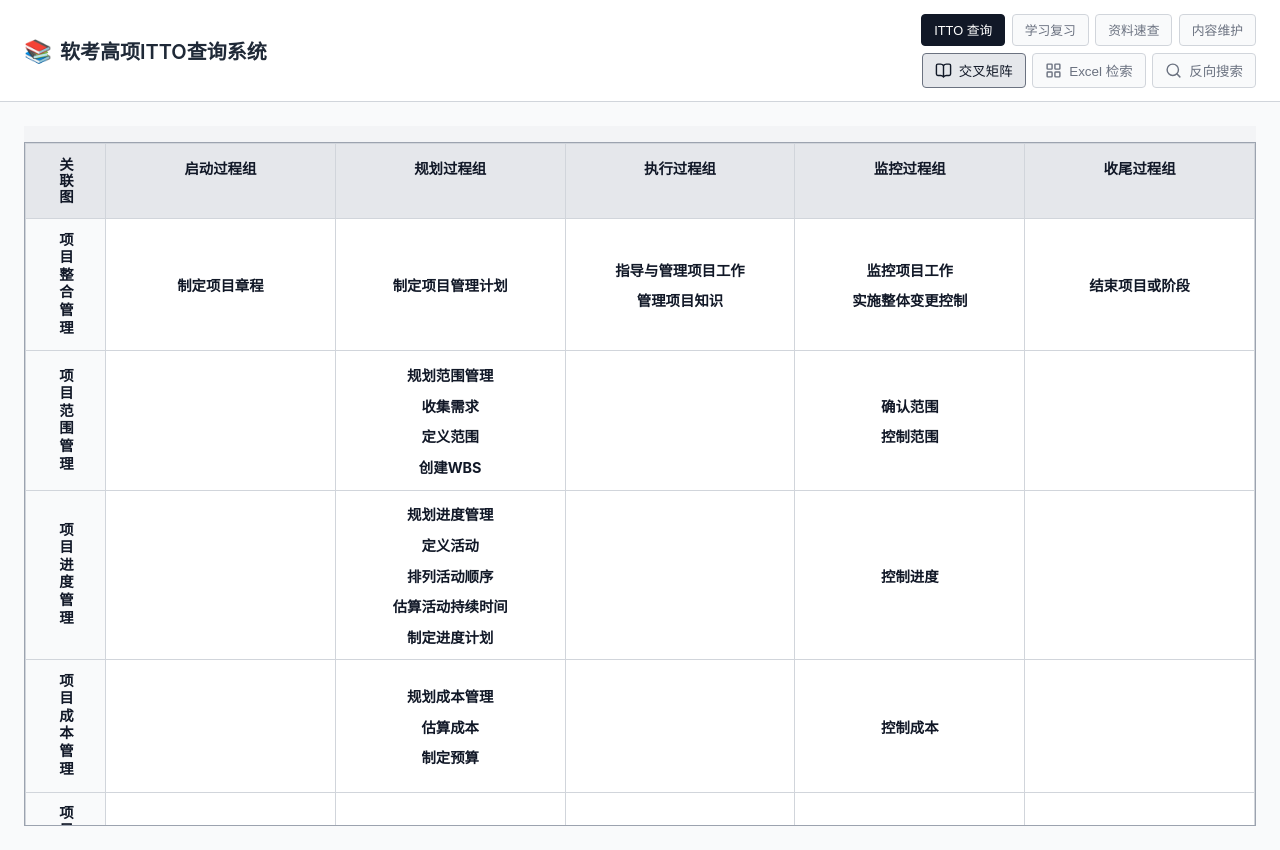
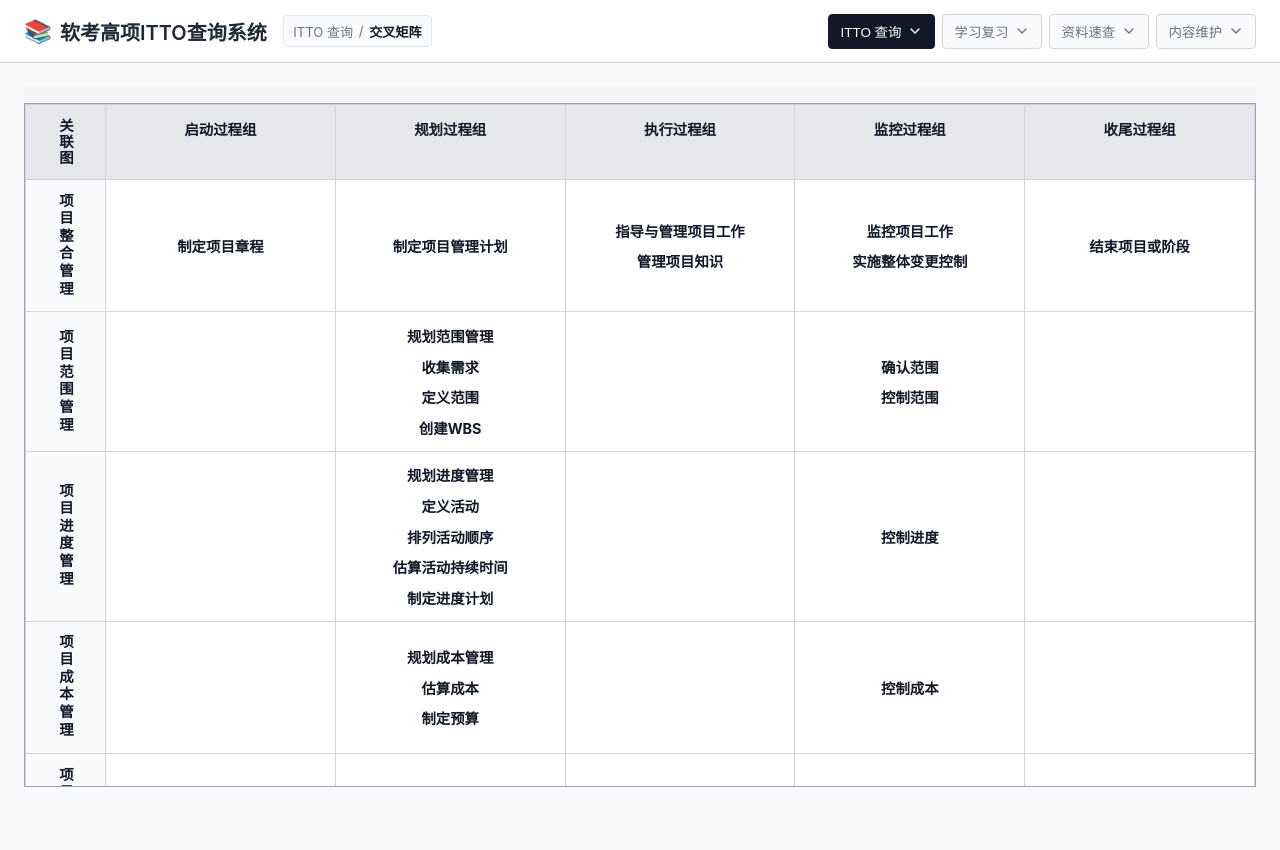
Before and after one commit to vosamy1982/ruankao-gaoxiang-tools, a React (Vite) app: page / in a window 1280 px wide. After the commit the page ends 811 px from the top, so only its background shows below. Built offline with nearby package versions, Linux system fonts and the light colour scheme.

Commit message:
feat: add dropdown navigation
Replace the flat grouped header navigation with desktop dropdown menus and a mobile grouped menu.

```diff
--- a/package.json
+++ b/package.json
@@ -1,7 +1,7 @@
 {
   "name": "ruankao-gaoxiang-tools",
   "private": false,
-  "version": "0.8.0",
+  "version": "0.9.0",
   "description": "A local-first study and ITTO query tool for the Ruankao advanced project management exam.",
   "license": "MIT",
   "type": "module",
--- a/src/App.css
+++ b/src/App.css
@@ -14,21 +14,23 @@
 }
 
 .app-header {
-  display: grid;
-  grid-template-columns: auto minmax(0, 1fr);
-  gap: 0.75rem 1.5rem;
+  position: relative;
+  z-index: 20;
+  display: flex;
   align-items: center;
+  justify-content: space-between;
+  gap: 1.25rem;
   padding: 0.85rem 1.5rem;
   background: var(--surface);
   border-bottom: 1px solid var(--border);
 }
 
-.app-header-top {
+.app-header-main {
   display: flex;
   align-items: center;
-  justify-content: space-between;
-  gap: 0.75rem;
+  gap: 1rem;
   min-width: 0;
+  flex: 1 1 auto;
 }
 
 .app-title {
@@ -42,76 +44,126 @@
   white-space: nowrap;
 }
 
-.mobile-nav-toggle {
+.app-current-location {
+  min-width: 0;
+  max-width: 240px;
+  display: inline-flex;
+  align-items: center;
+  gap: 0.35rem;
+  padding: 0.35rem 0.6rem;
+  border: 1px solid var(--border-light);
+  border-radius: 4px;
+  background: #f9fafb;
+  color: var(--text-muted);
+  font-size: 0.82rem;
+  white-space: nowrap;
+}
+
+.app-current-location strong {
+  min-width: 0;
+  overflow: hidden;
+  color: var(--text-main);
+  font-weight: 600;
+  text-overflow: ellipsis;
+}
+
+.mobile-nav-toggle,
+.mobile-navigation {
   display: none;
 }
 
-.app-navigation {
+.desktop-navigation {
   min-width: 0;
   display: flex;
-  flex-direction: column;
   align-items: flex-end;
+  justify-content: flex-end;
   gap: 0.45rem;
+  flex: 0 0 auto;
 }
 
-.primary-nav,
-.secondary-nav {
-  display: flex;
-  align-items: center;
-  justify-content: flex-end;
-  gap: 0.4rem;
-  max-width: 100%;
-  overflow-x: auto;
-  scrollbar-width: none;
+.nav-dropdown {
+  position: relative;
 }
 
-.primary-nav::-webkit-scrollbar,
-.secondary-nav::-webkit-scrollbar {
-  display: none;
-}
-
-.nav-group-btn,
-.nav-item-btn {
-  min-height: 2rem;
+.nav-dropdown-trigger {
+  min-height: 2.2rem;
   display: inline-flex;
   align-items: center;
   justify-content: center;
-  flex: 0 0 auto;
+  gap: 0.35rem;
+  padding: 0.4rem 0.7rem;
   white-space: nowrap;
   border: 1px solid var(--border);
   border-radius: 4px;
   background: #f9fafb;
   color: var(--text-muted);
+  font-size: 0.84rem;
   font-weight: 500;
   cursor: pointer;
   transition: none;
 }
 
-.nav-group-btn {
-  padding: 0.35rem 0.75rem;
-  font-size: 0.8rem;
+.nav-dropdown-trigger svg {
+  flex: 0 0 auto;
 }
 
-.nav-item-btn {
-  gap: 0.45rem;
-  padding: 0.4rem 0.75rem;
-  font-size: 0.84rem;
+.nav-dropdown-trigger.open svg {
+  transform: rotate(180deg);
 }
 
-.nav-group-btn.active {
+.nav-dropdown-trigger.active {
   background: #111827;
   color: #ffffff;
   border-color: #111827;
 }
 
-.nav-item-btn.active {
+.nav-dropdown-trigger:hover:not(.active) {
+  background: #f3f4f6;
+  color: var(--text-main);
+}
+
+.nav-dropdown-menu {
+  position: absolute;
+  top: calc(100% + 0.45rem);
+  right: 0;
+  min-width: 11rem;
+  display: grid;
+  gap: 0.2rem;
+  padding: 0.35rem;
+  border: 1px solid var(--border);
+  border-radius: 6px;
+  background: var(--surface);
+  box-shadow: 0 14px 32px rgba(15, 23, 42, 0.16);
+}
+
+.nav-dropdown-item {
+  width: 100%;
+  min-height: 2.35rem;
+  display: flex;
+  align-items: center;
+  gap: 0.55rem;
+  padding: 0.5rem 0.6rem;
+  border: 0;
+  border-radius: 4px;
+  background: transparent;
+  color: var(--text-muted);
+  font-size: 0.86rem;
+  font-weight: 500;
+  text-align: left;
+  white-space: nowrap;
+  cursor: pointer;
+}
+
+.nav-dropdown-item svg {
+  flex: 0 0 auto;
+}
+
+.nav-dropdown-item.active {
   background: #e5e7eb;
   color: var(--text-main);
-  border-color: var(--text-muted);
 }
 
-.nav-group-btn:hover:not(.active),
-.nav-item-btn:hover:not(.active) {
+.nav-dropdown-item:hover:not(.active) {
   background: #f3f4f6;
   color: var(--text-main);
 }
@@ -148,12 +200,19 @@
     padding: calc(env(safe-area-inset-top, 0px) + 0.75rem) 0.75rem 0.75rem;
   }
 
-  .app-header-top {
+  .app-header-main {
     width: 100%;
+    justify-content: space-between;
+    gap: 0.75rem;
   }
 
   .app-title {
     font-size: 1.05rem;
+  }
+
+  .app-current-location,
+  .desktop-navigation {
+    display: none;
   }
 
   .mobile-nav-toggle {
@@ -174,32 +233,57 @@
     cursor: pointer;
   }
 
-  .app-navigation {
-    display: none;
-    align-items: stretch;
-    gap: 0.6rem;
+  .mobile-navigation.open {
+    display: grid;
+    gap: 0.85rem;
     margin-top: 0.75rem;
     padding-top: 0.75rem;
     border-top: 1px solid var(--border-light);
   }
 
-  .app-navigation.open {
-    display: flex;
+  .mobile-nav-section {
+    display: grid;
+    gap: 0.4rem;
   }
 
-  .primary-nav,
-  .secondary-nav {
-    justify-content: flex-start;
-    width: 100%;
-    gap: 0.45rem;
-    padding-bottom: 0.05rem;
+  .mobile-nav-section-title {
+    color: var(--text-muted);
+    font-size: 0.75rem;
+    font-weight: 700;
+    letter-spacing: 0.02em;
   }
 
-  .nav-group-btn,
-  .nav-item-btn {
-    min-height: 2.1rem;
-    padding: 0.45rem 0.65rem;
-    font-size: 0.8rem;
+  .mobile-nav-items {
+    display: grid;
+    grid-template-columns: repeat(2, minmax(0, 1fr));
+    gap: 0.45rem;
+  }
+
+  .mobile-nav-item {
+    min-height: 2.45rem;
+    display: inline-flex;
+    align-items: center;
+    justify-content: flex-start;
+    gap: 0.45rem;
+    padding: 0.55rem 0.65rem;
+    border: 1px solid var(--border);
+    border-radius: 4px;
+    background: #f9fafb;
+    color: var(--text-main);
+    font-size: 0.84rem;
+    font-weight: 600;
+    text-align: left;
+    cursor: pointer;
+  }
+
+  .mobile-nav-item.active {
+    background: #111827;
+    color: #ffffff;
+    border-color: #111827;
+  }
+
+  .mobile-nav-item svg {
+    flex: 0 0 auto;
   }
 
   .app-wrapper {
--- a/src/App.tsx
+++ b/src/App.tsx
@@ -1,8 +1,8 @@
-import { lazy, Suspense, useEffect, useState } from 'react';
+import { lazy, Suspense, useEffect, useRef, useState } from 'react';
 import pmbokDataJson from './data/pmbok.json';
 import examDataJson from './data/exam-points.json';
 import type { ExamChapter, PmbokData, Process } from './types';
-import { LayoutGrid, Search, BookOpen, Layers, PieChart, BookOpenText, ListChecks, Settings, Lightbulb, Menu, X } from 'lucide-react';
+import { LayoutGrid, Search, BookOpen, Layers, PieChart, BookOpenText, ListChecks, Settings, Lightbulb, Menu, X, ChevronDown } from 'lucide-react';
 import type { LucideIcon } from 'lucide-react';
 import './App.css';
 
@@ -76,6 +76,9 @@ const navigationGroups: NavigationGroup[] = [
 const getNavigationGroup = (view: ViewMode) =>
   navigationGroups.find(group => group.items.some(item => item.view === view)) ?? navigationGroups[0];
 
+const getNavigationItem = (view: ViewMode) =>
+  navigationGroups.flatMap(group => group.items).find(item => item.view === view) ?? navigationGroups[0].items[0];
+
 const getViewFromHash = (): ViewMode => {
   const hashView = window.location.hash.replace('#', '');
   return viewModes.includes(hashView as ViewMode) ? hashView as ViewMode : 'mapping';
@@ -92,13 +95,16 @@ function App() {
   const [view, setView] = useState<ViewMode>(getViewFromHash); // 默认展示宏观映射矩阵
   const [selectedProcess, setSelectedProcess] = useState<Process | null>(null);
   const [examChapters, setExamChapters] = useState<ExamChapter[]>(examDataJson as ExamChapter[]);
-  const [isNavigationOpen, setIsNavigationOpen] = useState(false);
+  const [openNavigationGroupId, setOpenNavigationGroupId] = useState<NavGroupId | null>(null);
+  const [isMobileNavigationOpen, setIsMobileNavigationOpen] = useState(false);
+  const headerRef = useRef<HTMLElement>(null);
 
   useEffect(() => {
     const handleHashChange = () => {
       setView(getViewFromHash());
       setSelectedProcess(null);
-      setIsNavigationOpen(false);
+      setOpenNavigationGroupId(null);
+      setIsMobileNavigationOpen(false);
     };
 
     window.addEventListener('hashchange', handleHashChange);
@@ -109,9 +115,34 @@ function App() {
     };
   }, []);
 
+  useEffect(() => {
+    const closeNavigation = (event: PointerEvent) => {
+      if (headerRef.current?.contains(event.target as Node)) {
+        return;
+      }
+      setOpenNavigationGroupId(null);
+      setIsMobileNavigationOpen(false);
+    };
+
+    const closeNavigationByKeyboard = (event: KeyboardEvent) => {
+      if (event.key === 'Escape') {
+        setOpenNavigationGroupId(null);
+        setIsMobileNavigationOpen(false);
+      }
+    };
+
+    document.addEventListener('pointerdown', closeNavigation);
+    document.addEventListener('keydown', closeNavigationByKeyboard);
+    return () => {
+      document.removeEventListener('pointerdown', closeNavigation);
+      document.removeEventListener('keydown', closeNavigationByKeyboard);
+    };
+  }, []);
+
   const handleViewChange = (nextView: ViewMode) => {
     setSelectedProcess(null);
-    setIsNavigationOpen(false);
+    setOpenNavigationGroupId(null);
+    setIsMobileNavigationOpen(false);
     if (window.location.hash === `#${nextView}`) {
       setView(nextView);
       return;
@@ -124,65 +155,122 @@ function App() {
     ? pmbokData.knowledgeAreas.find(ka => ka.id === selectedProcess.knowledgeAreaId)
     : undefined;
   const activeNavigationGroup = getNavigationGroup(view);
+  const activeNavigationItem = getNavigationItem(view);
 
   return (
     <div className="app-container">
-      <header className="app-header">
-        <div className="app-header-top">
+      <header className="app-header" ref={headerRef}>
+        <div className="app-header-main">
           <div className="app-title">
             <span style={{ fontSize: '1.4rem' }}>📚</span>
             软考高项ITTO查询系统
           </div>
+          <div className="app-current-location" aria-label="当前位置">
+            <span>{activeNavigationGroup.label}</span>
+            <span aria-hidden="true">/</span>
+            <strong>{activeNavigationItem.label}</strong>
+          </div>
           <button
             type="button"
             className="mobile-nav-toggle"
-            aria-expanded={isNavigationOpen}
-            aria-label={isNavigationOpen ? '关闭导航菜单' : '打开导航菜单'}
-            onClick={() => setIsNavigationOpen(open => !open)}
+            aria-expanded={isMobileNavigationOpen}
+            aria-controls="mobile-navigation"
+            aria-label={isMobileNavigationOpen ? '关闭导航菜单' : '打开导航菜单'}
+            onClick={() => {
+              setOpenNavigationGroupId(null);
+              setIsMobileNavigationOpen(open => !open);
+            }}
           >
-            {isNavigationOpen ? <X size={18} /> : <Menu size={18} />}
-            <span>{activeNavigationGroup.label}</span>
+            {isMobileNavigationOpen ? <X size={18} /> : <Menu size={18} />}
+            <span>菜单</span>
           </button>
         </div>
 
-        <nav
-          className={`app-navigation ${isNavigationOpen ? 'open' : ''}`}
-          aria-label="主导航"
+        <nav className="desktop-navigation" aria-label="主导航">
+          {navigationGroups.map(group => {
+            const isActiveGroup = activeNavigationGroup.id === group.id;
+            const isOpen = openNavigationGroupId === group.id;
+            return (
+              <div className="nav-dropdown" key={group.id}>
+                <button
+                  id={`nav-trigger-${group.id}`}
+                  type="button"
+                  className={`nav-dropdown-trigger ${isActiveGroup ? 'active' : ''} ${isOpen ? 'open' : ''}`}
+                  aria-haspopup="menu"
+                  aria-expanded={isOpen}
+                  aria-controls={`nav-menu-${group.id}`}
+                  onClick={() => {
+                    setIsMobileNavigationOpen(false);
+                    setOpenNavigationGroupId(currentGroupId =>
+                      currentGroupId === group.id ? null : group.id
+                    );
+                  }}
                 >
-          <div className="primary-nav" aria-label="导航分组">
-            {navigationGroups.map(group => {
-              const isActive = activeNavigationGroup.id === group.id;
-              return (
-                <button
-                  key={group.id}
-                  type="button"
-                  className={`nav-group-btn ${isActive ? 'active' : ''}`}
-                  aria-pressed={isActive}
-                  onClick={() => handleViewChange(group.items[0].view)}
+                  <span>{group.label}</span>
+                  <ChevronDown size={16} aria-hidden="true" />
+                </button>
+                {isOpen && (
+                  <div
+                    id={`nav-menu-${group.id}`}
+                    className="nav-dropdown-menu"
+                    role="menu"
+                    aria-labelledby={`nav-trigger-${group.id}`}
                   >
-                  {group.label}
-                </button>
-              );
-            })}
-          </div>
-          <div className="secondary-nav" aria-label={`${activeNavigationGroup.label}视图`}>
-            {activeNavigationGroup.items.map(item => {
+                    {group.items.map(item => {
                       const Icon = item.icon;
                       const isActive = view === item.view;
                       return (
                         <button
                           key={item.view}
                           type="button"
-                  className={`nav-item-btn ${isActive ? 'active' : ''}`}
+                          role="menuitem"
+                          className={`nav-dropdown-item ${isActive ? 'active' : ''}`}
                           aria-current={isActive ? 'page' : undefined}
                           onClick={() => handleViewChange(item.view)}
                         >
-                  <Icon size={17} />
-                  {item.label}
+                          <Icon size={17} aria-hidden="true" />
+                          <span>{item.label}</span>
                         </button>
                       );
                     })}
                   </div>
+                )}
+              </div>
+            );
+          })}
+        </nav>
+
+        <nav
+          id="mobile-navigation"
+          className={`mobile-navigation ${isMobileNavigationOpen ? 'open' : ''}`}
+          aria-label="移动端主导航"
+          hidden={!isMobileNavigationOpen}
+        >
+          {navigationGroups.map(group => (
+            <section className="mobile-nav-section" key={group.id} aria-labelledby={`mobile-nav-${group.id}`}>
+              <div className="mobile-nav-section-title" id={`mobile-nav-${group.id}`}>
+                {group.label}
+              </div>
+              <div className="mobile-nav-items">
+                {group.items.map(item => {
+                  const Icon = item.icon;
+                  const isActive = view === item.view;
+                  return (
+                    <button
+                      key={item.view}
+                      type="button"
+                      className={`mobile-nav-item ${isActive ? 'active' : ''}`}
+                      aria-current={isActive ? 'page' : undefined}
+                      onClick={() => handleViewChange(item.view)}
+                    >
+                      <Icon size={17} aria-hidden="true" />
+                      <span>{item.label}</span>
+                    </button>
+                  );
+                })}
+              </div>
+            </section>
+          ))}
         </nav>
       </header>
 
```
Also changed, not shown: 7 other files (tests, documents, lock files or other folders). Lines whose indentation alone changed are shown as unchanged.
